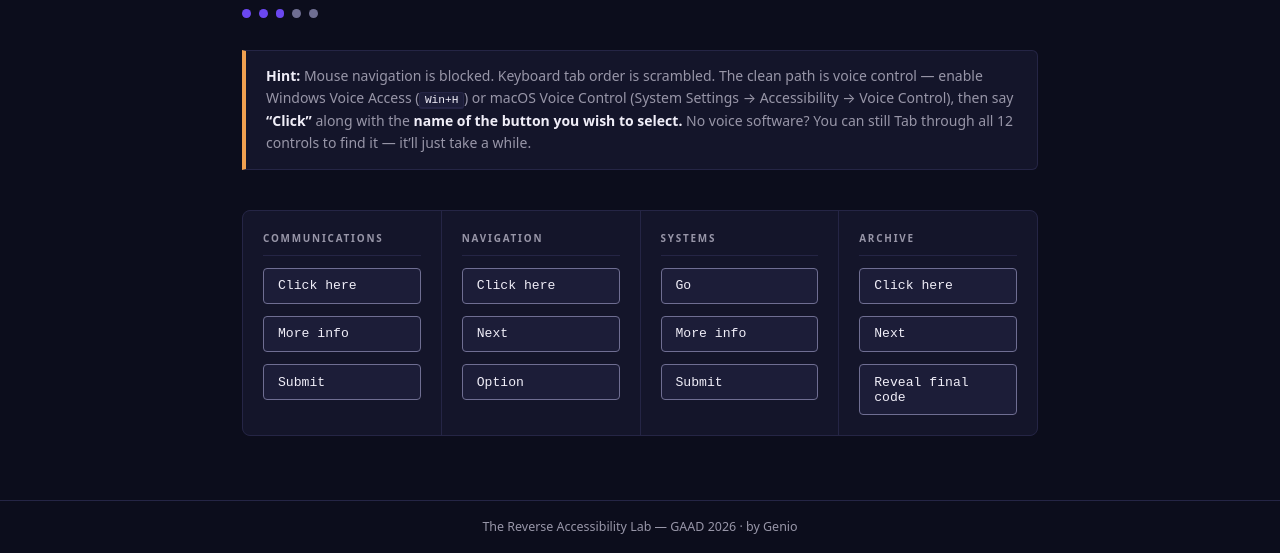
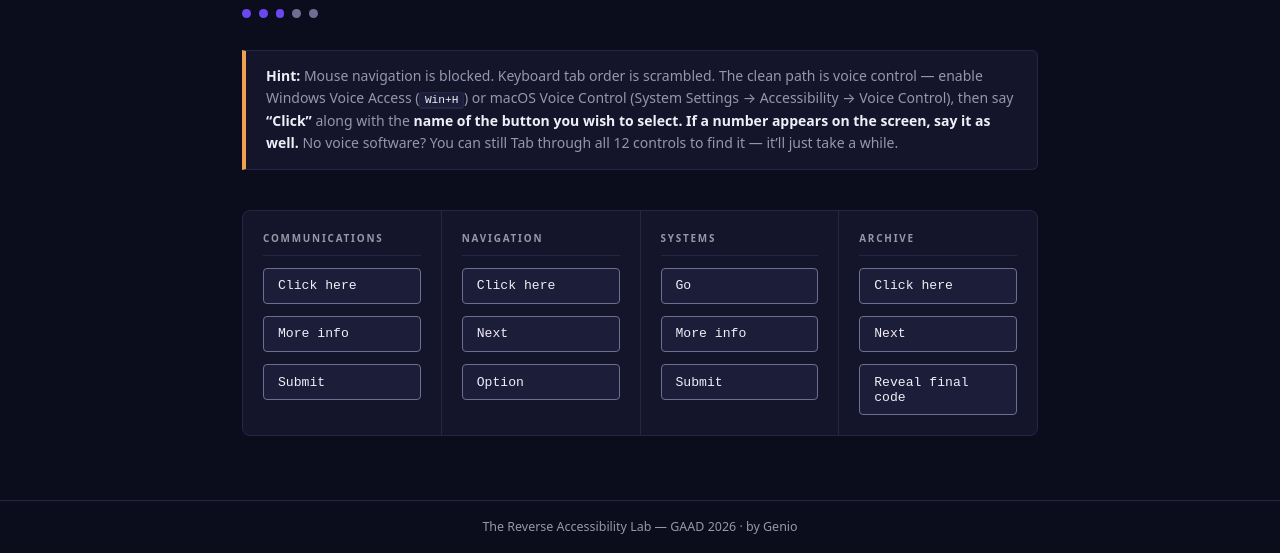
Before and after one commit to genio-learn/gaad-2026, a website: page public/rooms/3/index.html in a window 1280 px wide. Shown: the part 269-822 px from the top of the page. Drawn offline with Linux system fonts and the light colour scheme.

Commit message:
adding more context to voice control

```diff
--- a/public/rooms/3/index.html
+++ b/public/rooms/3/index.html
@@ -550,7 +550,7 @@
         Voice Access (<kbd>Win+H</kbd>) or macOS Voice Control (System Settings
         &rarr; Accessibility &rarr; Voice Control), then say
         <strong>&ldquo;Click&rdquo;</strong> along with the
-        <strong>name of the button you wish to select.</strong> No voice
+        <strong>name of the button you wish to select. If a number appears on the screen, say it as well.</strong> No voice
         software? You can still Tab through all 12 controls to find it &mdash;
         it&rsquo;ll just take a while.
       </div>
```
